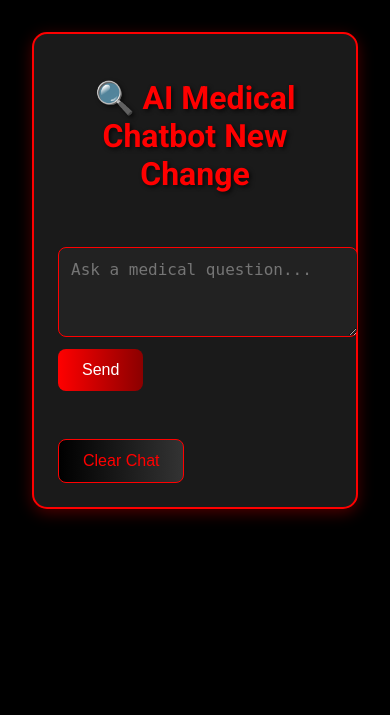
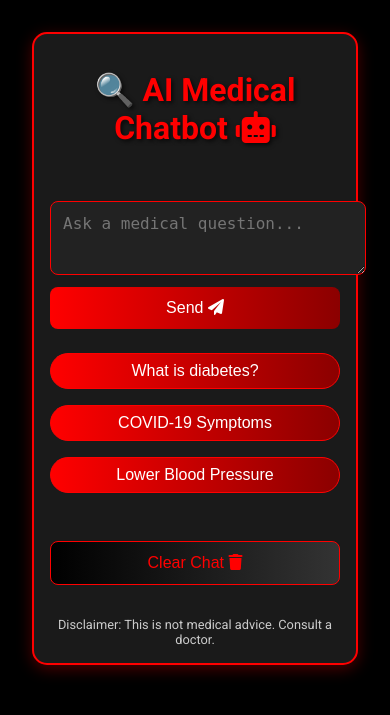
Before and after one commit to ritz-bot/Medical-Encyclopedia-QA-Application, a Flask app: page / in a window 390 px wide. Shown: the top 715 px of the page. Run offline with Flask 3, Linux system fonts and the light colour scheme.

Commit message:
changes made in ui

```diff
--- a/app/templates/index.html
+++ b/app/templates/index.html
@@ -2,8 +2,10 @@
 <html lang="en">
 <head>
     <meta charset="UTF-8" />
+    <meta name="viewport" content="width=device-width, initial-scale=1.0"> <!-- Added for responsiveness -->
     <title>🔍 AI Medical Chatbot</title>
-    <link href="https://fonts.googleapis.com/css2?family=Roboto:wght@400;700&display=swap" rel="stylesheet"> <!-- Added Google Font for better typography -->
+    <link href="https://fonts.googleapis.com/css2?family=Roboto:wght@400;700&display=swap" rel="stylesheet"> <!-- Google Font -->
+    <link rel="stylesheet" href="https://cdnjs.cloudflare.com/ajax/libs/font-awesome/6.0.0-beta3/css/all.min.css"> <!-- Font Awesome for icons -->
     <style>
         body {
             font-family: 'Roboto', Arial, sans-serif;
@@ -14,58 +16,66 @@
         .chat-container {
             max-width: 700px;
             margin: 0 auto;
-            background-color: #1a1a1a; /* Dark gray for container */
-            padding: 1.5rem; /* Increased padding for better spacing */
-            border-radius: 15px; /* Softer corners */
-            border: 2px solid red; /* Thicker border for emphasis */
-            box-shadow: 0 4px 15px rgba(255, 0, 0, 0.3); /* Red glow shadow for attractiveness */
+            background-color: #1a1a1a;
+            padding: 1.5rem;
+            border-radius: 15px;
+            border: 2px solid red;
+            box-shadow: 0 4px 15px rgba(255, 0, 0, 0.3);
         }
         .message {
             margin-bottom: 1rem;
-            padding: 1rem; /* Slightly more padding */
-            border-radius: 15px; /* Rounded corners */
+            padding: 1rem;
+            border-radius: 15px;
             color: white;
-            box-shadow: 0 2px 5px rgba(0, 0, 0, 0.5); /* Subtle shadow for depth */
-            transition: transform 0.2s; /* Smooth hover effect */
+            box-shadow: 0 2px 5px rgba(0, 0, 0, 0.5);
+            transition: transform 0.2s;
         }
         .message:hover {
-            transform: scale(1.02); /* Slight zoom on hover */
+            transform: scale(1.02);
         }
         .user {
-            background-color: red; /* Red for user */
+            background-color: red;
             text-align: right;
         }
         .assistant {
-            background-color: #333333; /* Dark gray for assistant */
+            background-color: #333333;
             text-align: left;
+        }
+        .typing-indicator {
+            display: none; /* Hidden by default; shown via JS */
+            background-color: #333333;
+            padding: 0.5rem;
+            border-radius: 15px;
+            color: #ccc;
+            font-style: italic;
         }
         form {
             margin-top: 2rem;
         }
         textarea {
             width: 100%;
-            height: 4rem; /* Taller for better usability */
+            height: 4rem;
             padding: 0.75rem;
             font-size: 1rem;
             background-color: #222222;
             color: white;
             border: 1px solid red;
-            border-radius: 8px; /* Rounded input */
-            resize: vertical; /* Allow resizing */
+            border-radius: 8px;
+            resize: vertical;
         }
         button {
-            padding: 0.75rem 1.5rem; /* Larger buttons */
+            padding: 0.75rem 1.5rem;
             font-size: 1rem;
             margin-top: 0.5rem;
-            background: linear-gradient(to right, red, darkred); /* Gradient for attractiveness */
-            color: white; /* White text for contrast */
+            background: linear-gradient(to right, red, darkred);
+            color: white;
             border: none;
             border-radius: 8px;
             cursor: pointer;
-            transition: background 0.3s; /* Smooth transition */
+            transition: background 0.3s;
         }
         button:hover {
-            background: linear-gradient(to right, darkred, black); /* Reverse gradient on hover */
+            background: linear-gradient(to right, darkred, black);
         }
         .error {
             color: red;
@@ -82,19 +92,50 @@
         }
         h1 {
             color: red;
-            text-align: center; /* Centered heading */
-            text-shadow: 2px 2px 4px rgba(0, 0, 0, 0.7); /* Shadow for 3D effect */
+            text-align: center;
+            text-shadow: 2px 2px 4px rgba(0, 0, 0, 0.7);
         }
         #chat-box {
-            max-height: 400px; /* Limit height */
-            overflow-y: auto; /* Scrollable if long */
-            padding-right: 0.5rem; /* Scrollbar space */
+            max-height: 400px;
+            overflow-y: auto;
+            padding-right: 0.5rem;
+            margin-bottom: 1rem; /* Space for suggestions */
+        }
+        .suggestions {
+            display: flex;
+            flex-wrap: wrap;
+            gap: 0.5rem;
+            margin-top: 1rem;
+        }
+        .suggestion-btn {
+            background-color: #444444;
+            color: white;
+            border: 1px solid red;
+            padding: 0.5rem 1rem;
+            border-radius: 20px; /* Pill shape */
+            cursor: pointer;
+            transition: background 0.3s;
+        }
+        .suggestion-btn:hover {
+            background-color: red;
+        }
+        footer {
+            text-align: center;
+            margin-top: 2rem;
+            font-size: 0.8rem;
+            color: #ccc;
+        }
+        /* Responsive Design */
+        @media (max-width: 600px) {
+            .chat-container { padding: 1rem; }
+            textarea { height: 3rem; }
+            button { width: 100%; }
         }
     </style>
 </head>
 <body>
     <div class="chat-container">
-        <h1>🔍 AI Medical Chatbot New Change</h1>
+        <h1>🔍 AI Medical Chatbot <i class="fas fa-robot"></i></h1> <!-- Added icon -->
 
         {% if error %}
             <p class="error">{{ error }}</p>
@@ -107,17 +148,52 @@
                     {{ msg.content | safe | nl2br }}
                 </div>
             {% endfor %}
+            <div id="typing" class="typing-indicator">Assistant is typing...</div> <!-- Typing indicator -->
         </div>
 
-        <form method="post" action="{{ url_for('index') }}">
-            <textarea name="prompt" placeholder="Ask a medical question..." required></textarea>
+        <form method="post" action="{{ url_for('index') }}" id="chat-form">
+            <textarea name="prompt" placeholder="Ask a medical question..." required aria-label="Enter your question"></textarea>
             <br />
-            <button type="submit">Send</button>
+            <button type="submit">Send <i class="fas fa-paper-plane"></i></button> <!-- Added icon -->
         </form>
 
+        <!-- Message Suggestions -->
+        <div class="suggestions">
+            <button class="suggestion-btn" onclick="insertSuggestion('What is diabetes?')">What is diabetes?</button>
+            <button class="suggestion-btn" onclick="insertSuggestion('Symptoms of COVID-19')">COVID-19 Symptoms</button>
+            <button class="suggestion-btn" onclick="insertSuggestion('How to lower blood pressure?')">Lower Blood Pressure</button>
+        </div>
+
         <form method="get" action="{{ url_for('clear') }}">
-            <button type="submit" class="clear-btn">Clear Chat</button>
+            <button type="submit" class="clear-btn">Clear Chat <i class="fas fa-trash"></i></button> <!-- Added icon -->
         </form>
+
+        <footer>Disclaimer: This is not medical advice. Consult a doctor.</footer> <!-- Added disclaimer -->
     </div>
+
+    <script>
+        // Auto-scroll to bottom
+        const chatBox = document.getElementById('chat-box');
+        chatBox.scrollTop = chatBox.scrollHeight;
+
+        // Insert suggestion into textarea
+        function insertSuggestion(text) {
+            document.querySelector('textarea[name="prompt"]').value = text;
+        }
+
+        // Simulate typing indicator (on form submit; for real-time, use SocketIO)
+        document.getElementById('chat-form').addEventListener('submit', function() {
+            document.getElementById('typing').style.display = 'block';
+            chatBox.scrollTop = chatBox.scrollHeight; // Scroll to show typing
+        });
+
+        // For real-time SocketIO integration (uncomment and add backend):
+        // const socket = io(); // Requires flask-socketio
+        // socket.on('message', function(msg) {
+        //     // Append new message and hide typing
+        //     document.getElementById('typing').style.display = 'none';
+        //     // ... append msg to chat-box
+        // });
+    </script>
 </body>
 </html>
```
Also changed, not shown: 1 other file.
